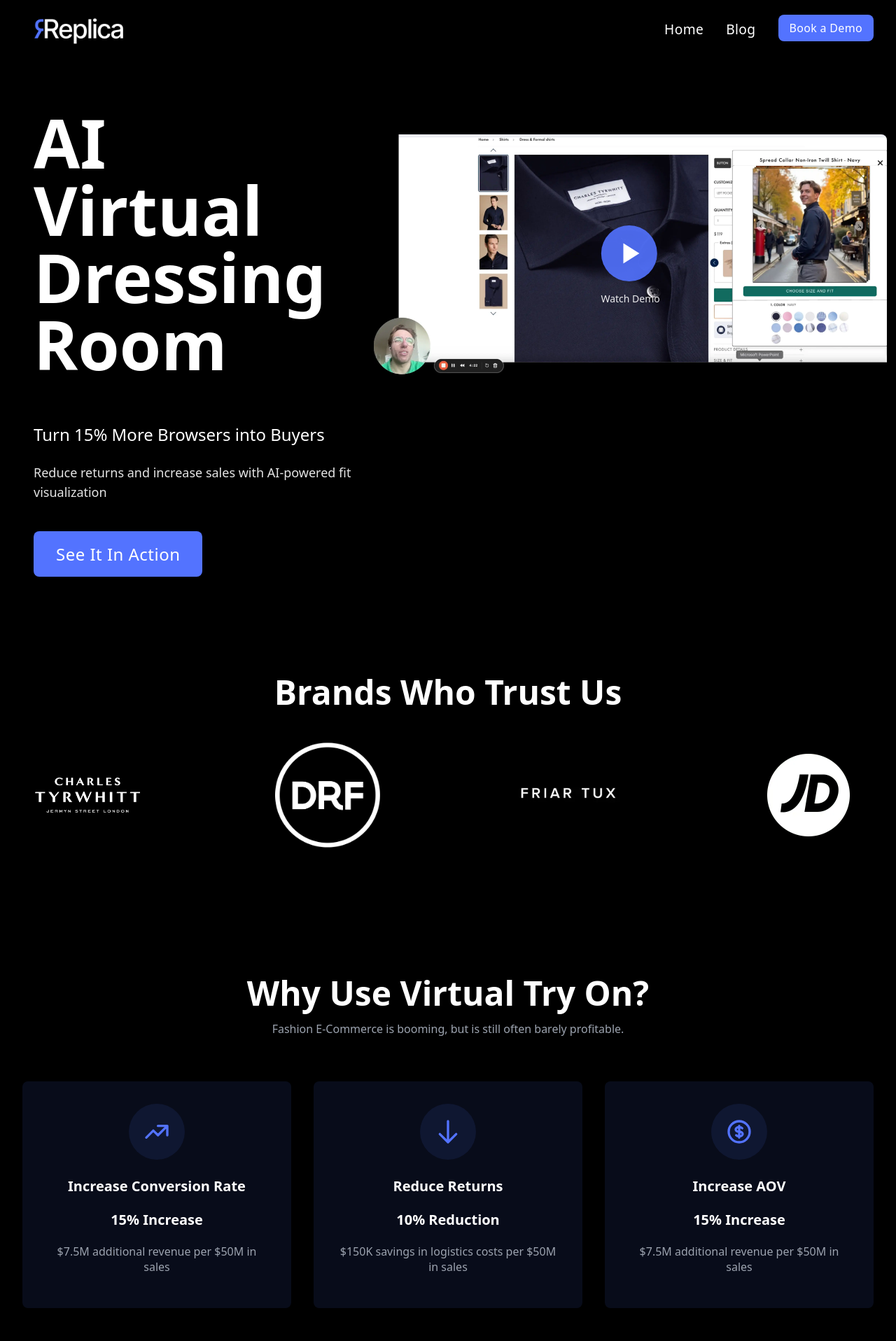
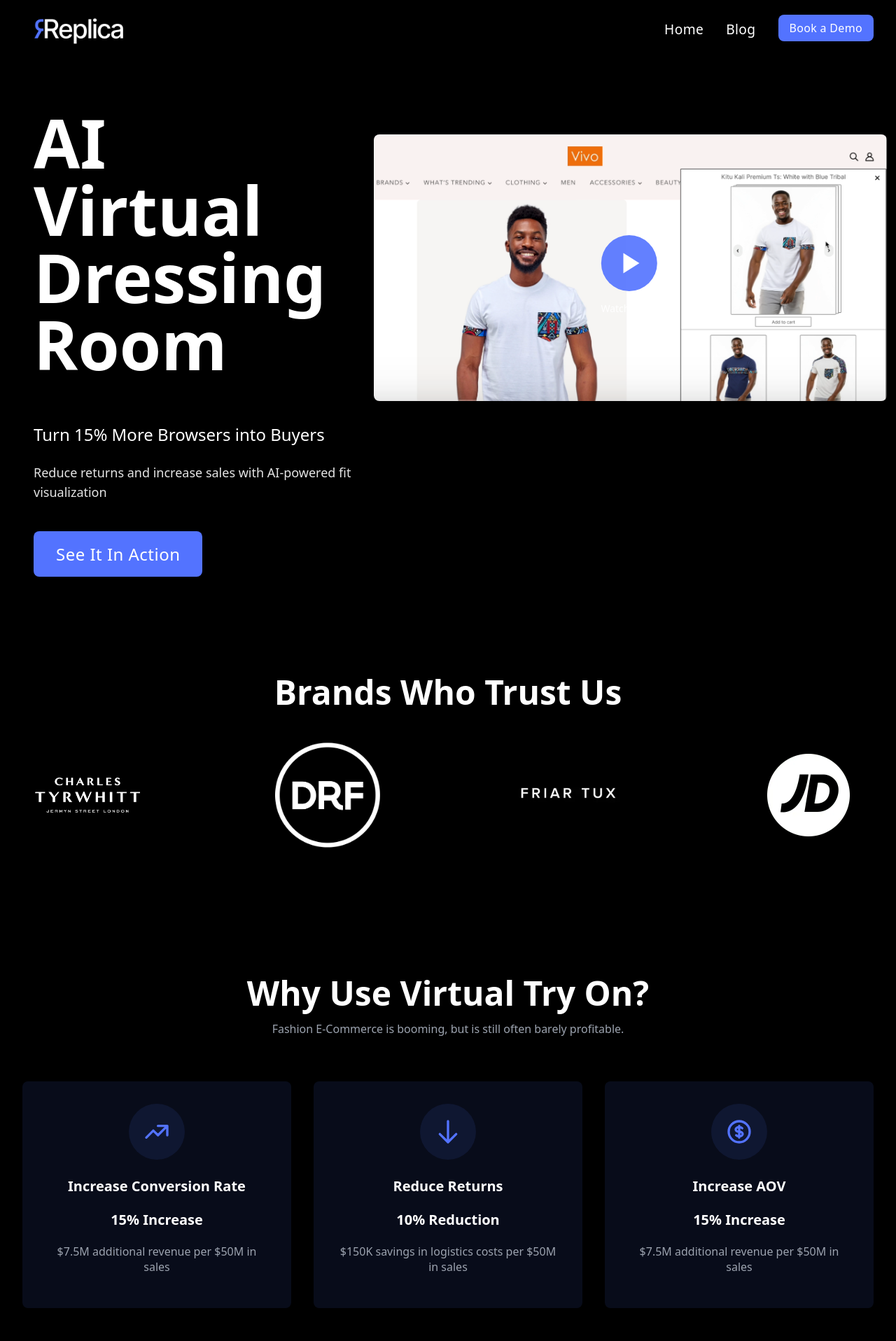
Before and after one commit to rhyshdavies/replica, a Jekyll site: the page index.html, which Jekyll copies as it is, in a window 1280 px wide. Shown: the top 1916 px of the page at 70% size. Built offline with Jekyll 4.4.1, drawn with Linux system fonts in a browser that asks for light colours.

```diff
--- a/index.html
+++ b/index.html
@@ -1119,7 +1119,7 @@
                     onmouseover="document.getElementById('playButton').style.transform='scale(1.1)'; document.getElementById('playButton').style.background='rgba(83, 115, 255, 1)'"
                     onmouseout="document.getElementById('playButton').style.transform='scale(1)'; document.getElementById('playButton').style.background='rgba(83, 115, 255, 0.9)'"
                     onclick="loadVideo()">
-                    <img src="images/Thumbnail.webp" alt="Video thumbnail"
+                    <img src="images/ThumbnailFinalFinal.png" alt="Video thumbnail"
                         class="w-full h-full object-cover rounded-lg">
                     <div
                         style="position: absolute; top: 50%; left: 50%; transform: translate(-50%, -50%); text-align: center;">
@@ -1414,7 +1414,7 @@
             const placeholder = document.getElementById('video-placeholder');
             placeholder.innerHTML = `
                 <video width="110%" height="400px" controls autoplay style="border-radius: 0.5rem;">
-                    <source src="/videos/Replica AI Demo.mp4" type="video/mp4">
+                    <source src="/videos/Vivo x Replica AI (2).mp4" type="video/mp4">
                     Your browser does not support the video tag.
                 </video>`;
         }
```
Also changed, not shown: images/ThumbnailFinalFinal.png (added), 1 other file.
